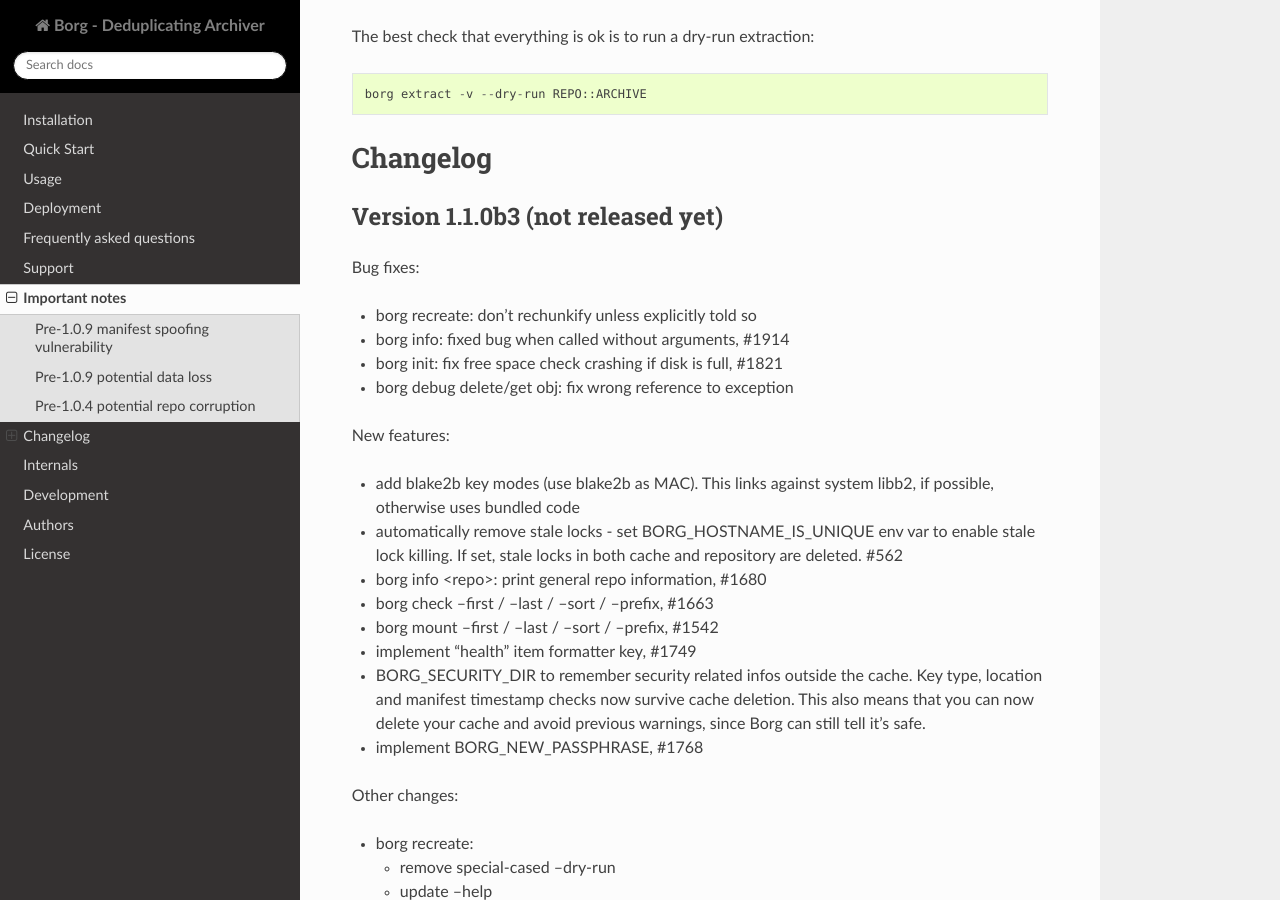
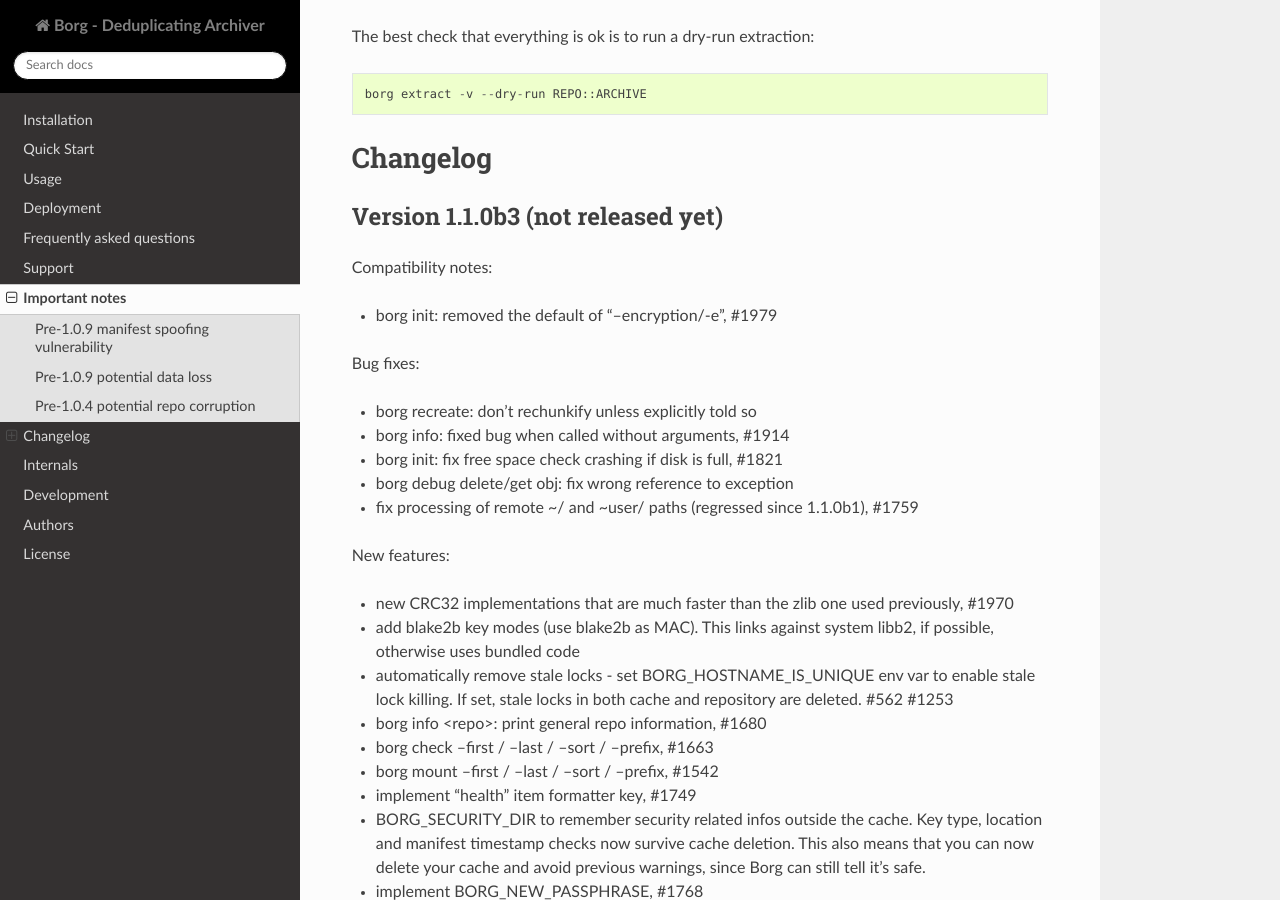
Before and after one commit to borgbackup/borg, a Sphinx documentation site: the page built from docs/changes.rst, in a window 1280 px wide and 900 px high, scrolled down 2595 px. Built offline with Sphinx 7.4.7 and the Read the Docs theme 2.0.0, drawn with Linux system fonts in a browser that asks for light colours; pages that are not in the unit, such as notebooks, are missing from menus; the version number could not be read and is left out.

Commit message:
Update 1.1.0b3 CHANGES

```diff
--- a/docs/changes.rst
+++ b/docs/changes.rst
@@ -129,20 +129,26 @@
 Version 1.1.0b3 (not released yet)
 ----------------------------------
 
+Compatibility notes:
+
+- borg init: removed the default of "--encryption/-e", #1979
+
 Bug fixes:
 
 - borg recreate: don't rechunkify unless explicitly told so
 - borg info: fixed bug when called without arguments, #1914
 - borg init: fix free space check crashing if disk is full, #1821
 - borg debug delete/get obj: fix wrong reference to exception
-
-New features:
-
+- fix processing of remote ~/ and ~user/ paths (regressed since 1.1.0b1), #1759
+
+New features:
+
+- new CRC32 implementations that are much faster than the zlib one used previously, #1970
 - add blake2b key modes (use blake2b as MAC). This links against system libb2,
   if possible, otherwise uses bundled code
 - automatically remove stale locks - set BORG_HOSTNAME_IS_UNIQUE env var
   to enable stale lock killing. If set, stale locks in both cache and
-  repository are deleted. #562
+  repository are deleted. #562 #1253
 - borg info <repo>: print general repo information, #1680
 - borg check --first / --last / --sort / --prefix, #1663
 - borg mount --first / --last / --sort / --prefix, #1542
```
